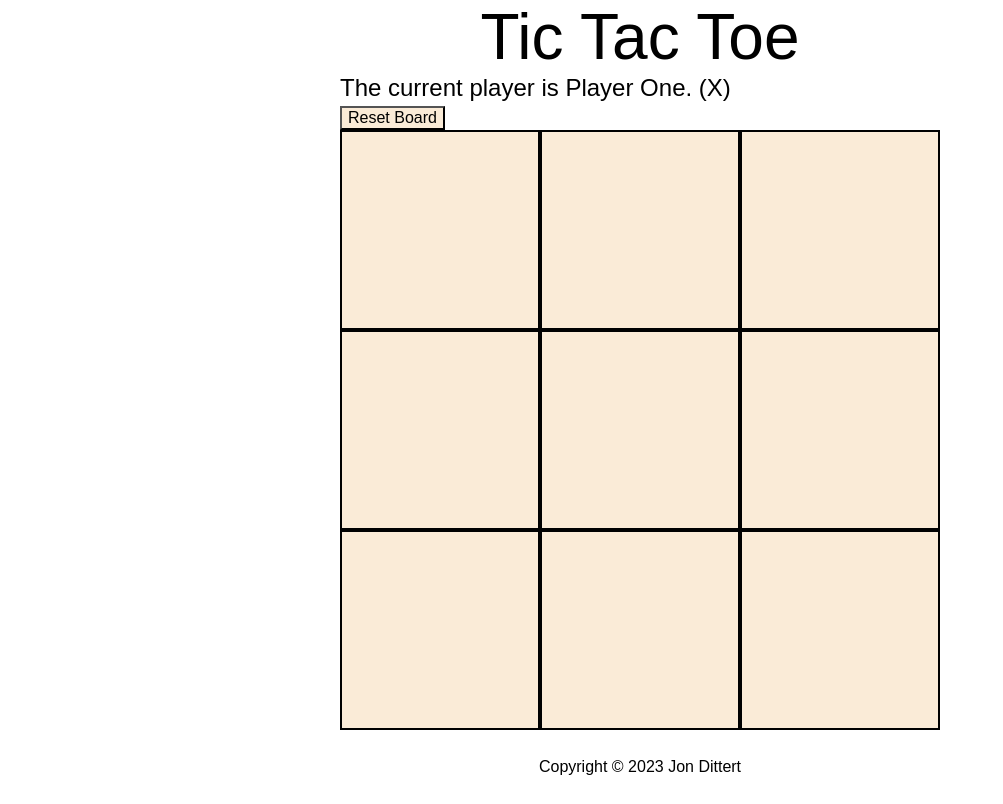
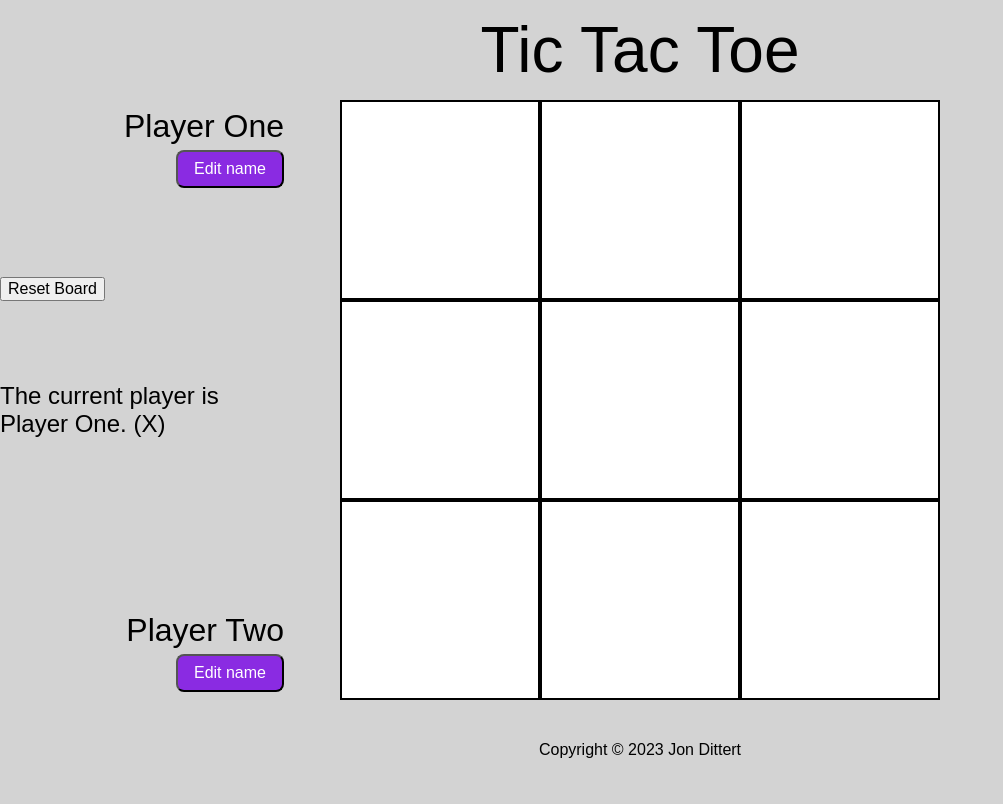
Before and after one commit to jdittert/tictactoe, a plain HTML site: page index.html in a window 1280 px wide. Shown: the whole page, without its empty margins (0-1003 px from the left). Drawn offline with Linux system fonts and the light colour scheme.

Commit message:
Add buttons for player names

```diff
--- a/index.html
+++ b/index.html
@@ -17,10 +17,21 @@
         <header>Tic Tac Toe</header>
         <main>
             <div class="main-wrapper">
-                <div id="current-turn"></div>
-                <div id="winner"></div>
-                <div id="reset-board"><button>Reset Board</button></div>
+                <div class="player-names">
+                    <div class="player">
+                        <div>Player One</div>
+                        <div><button class="edit" data-player="one">Edit name</button></div>
+                    </div>
+                    <div id="reset-board"><button>Reset Board</button></div>
+                    <div id="current-turn"></div>
+                    <div id="winner"></div>
+                    <div class="player">
+                        <div>Player Two</div>
+                        <div><button class="edit" data-player="two">Edit name</button></div>
+                    </div>
+                </div>
                 <div class="button-board" id="button-board"></div>
+                <div class="right-bumper"></div>
             </div>
         </main>
         <footer>Copyright &copy; 2023 Jon Dittert</footer>
--- a/style.css
+++ b/style.css
@@ -1,8 +1,16 @@
+:root {
+    --light-background: lightgray;
+    --white: white;
+    --purple-accent: blueviolet;
+    --blue-accent: lightblue;
+}
+
 body {
     margin: 0;
     padding: 0;
     box-sizing: border-box;
     font-family: "Valera Round", sans-serif;
+    background-color: var(--light-background);
 }
 
 .body-wrapper {
@@ -23,12 +31,43 @@ header {
     font-size: 4rem;
 }
 
+.main-wrapper {
+    display: grid;
+    grid-template-columns: repeat(3, 1fr);
+}
+
+.player-names {
+    display: grid;
+    height: 100%;
+    grid-template-rows: auto;
+    align-content: space-between;
+    justify-content: end;
+    padding-right: 3rem;
+}
+
+.player {
+    display: flex;
+    flex-direction: column;
+    align-items: end;
+    font-size: 2rem;
+    padding: 8px;
+}
+
+.edit {
+    background-color: var(--purple-accent);
+    color: white;
+    font-size: 1rem;
+    padding: 8px 16px;
+    border-radius: 8px;
+}
+
 #current-turn {
     font-size: 1.5rem;
     margin-bottom: .25rem;
 }
 
 .cell {
+    background-color: var(--white);
     width: 200px;
     height: 200px;
     border: 2px solid black;
@@ -44,13 +83,12 @@ header {
 }
 
 button {
-    background-color: antiquewhite;
     font-family: inherit;
     font-size: 1em;
 }
 
 .square:hover {
-    background-color: aquamarine;
+    background-color: var(--blue-accent);
 }
 
 .sqaure:active {
```
